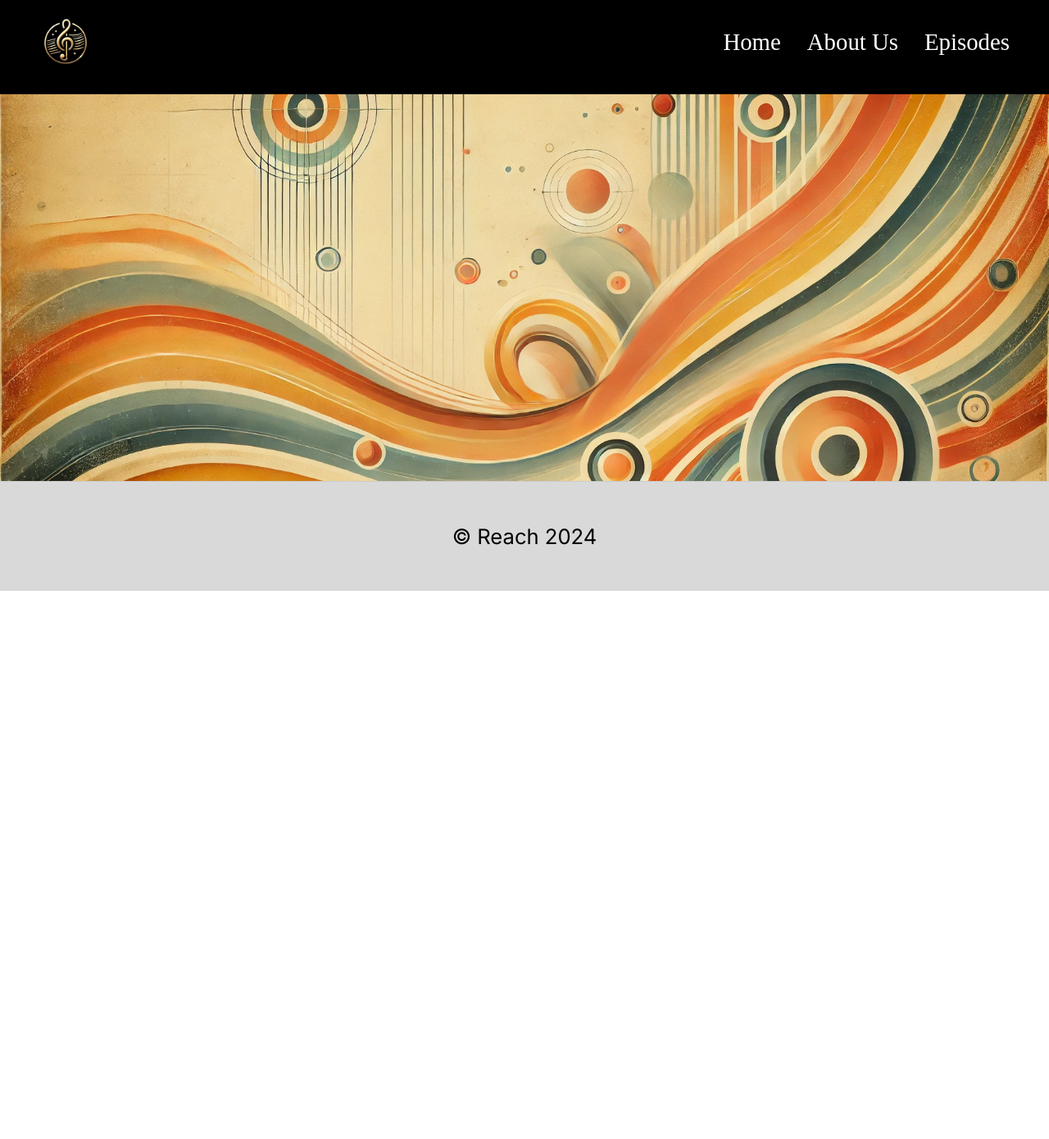
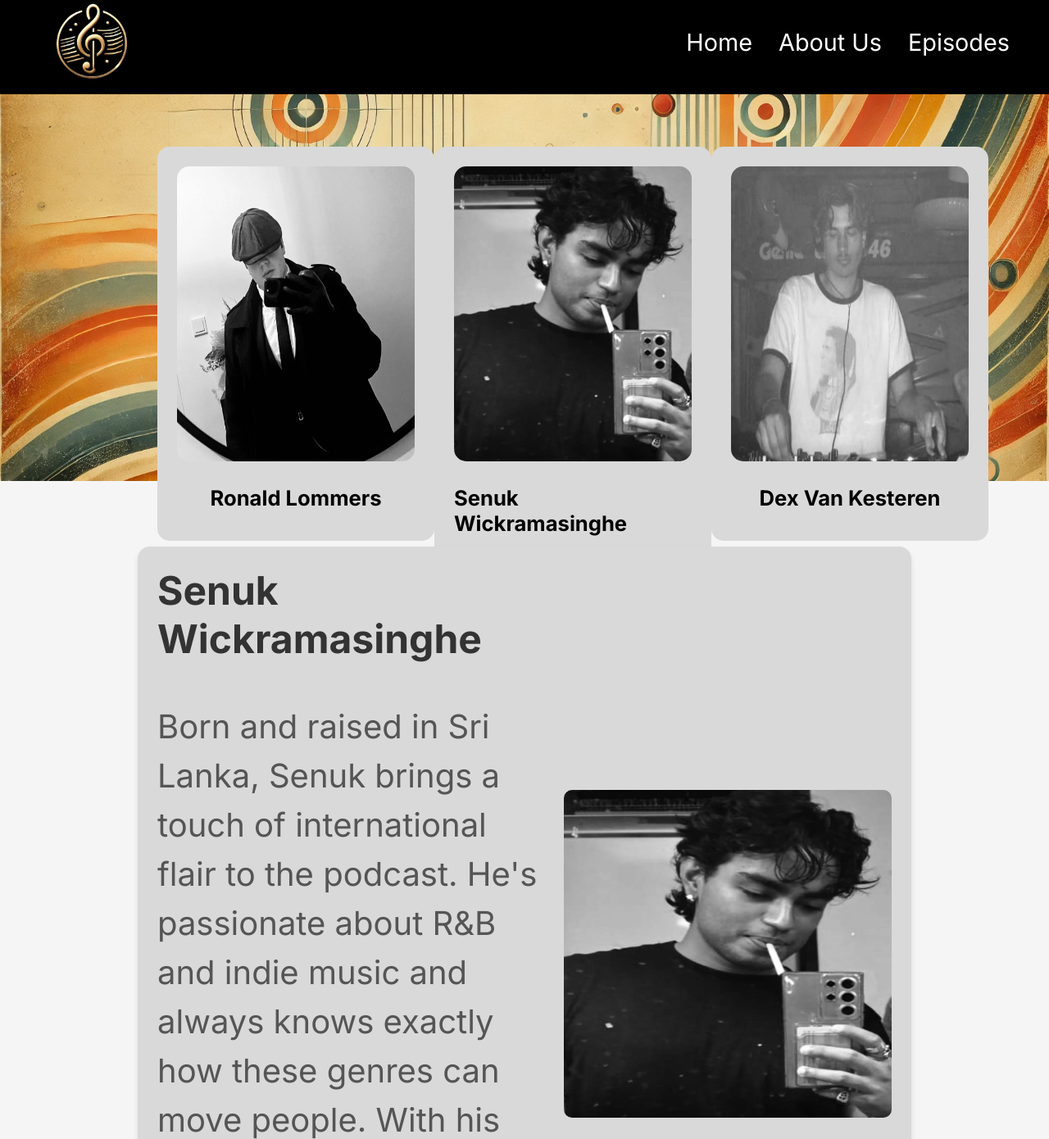
Before and after one commit to RLom07/RLommersEindopdracht, a plain HTML site: page overons.html in a window 1280 px wide. Shown: the part 13-1403 px from the top of the page at 82% size. Before the commit the page ends 800 px from the top, so only its background shows below. Drawn offline with Linux system fonts and the light colour scheme.

Commit message:
About us pagina afgerond

```diff
--- a/css/style.css
+++ b/css/style.css
@@ -15,10 +15,11 @@ header {
     align-items: center;
     height: 8em;
     padding: 0 2em;
+    font-family: "Inter", sans-serif;
 }
 
 header .logo {
-    max-height: 6em;
+    max-height: 10em;
     width: auto;
 }
 
@@ -293,12 +294,67 @@ footer {
     background-size: cover;
     background-repeat: no-repeat;
     height: 75vh;
+    font-family: "Inter", sans-serif;
+}
+
+.host-container2 {
+    display: flex;
+    flex-direction: row;
+    justify-content: space-around;
+    align-items: flex-start;
+    padding: 12em;
+}
+
+.vertical-cards {
     display: flex;
     flex-direction: column;
-    justify-content: center;
     align-items: center;
-    color: white;
-    text-align: center;
+    gap: 10em;
+    padding: 5em 0;
+    background-color: #F5F5F5;
+    font-family: "Inter", sans-serif;
+}
+
+.vertical-cards .vertical-card {
+    display: flex;
+    align-items: center;
+    background-color: #D9D9D9;
+    border-radius: 15px;
+    width: 70%;
+    padding: 1.5em;
+    box-shadow: 0 4px 6px rgba(0, 0, 0, 0.1);
+    gap: 2em;
+}
+
+.vertical-cards .vertical-card img {
+    width: 400px;
+    height: 400px;
+    border-radius: 10px;
+}
+
+.vertical-cards .vertical-card .text-content {
+    flex: 1;
+}
+
+.vertical-cards .vertical-card h2 {
+    margin: 0 0 1em;
+    font-size: 3em;
+    color: #333;
+}
+
+.vertical-cards .vertical-card p {
+    margin: 0;
+    font-size: 2.5em;
+    color: #555;
+    line-height: 1.5;
+}
+
+.vertical-cards .vertical-card:nth-child(odd) {
+    flex-direction: row-reverse;
+}
+
+.vertical-cards .vertical-card:nth-child(even) {
+    flex-direction: row;
 }
 
 @keyframes fadeUp {
--- a/overons.html
+++ b/overons.html
@@ -26,9 +26,49 @@
     </header>
     <main>
         <section class="hero-2">
-            <article class="content">
-
-            </article>
+            <div class="host-container2">
+                <section class="card">
+                    <img src="/Images/ronald.webp" alt="Foto van Ronald Lommers">
+                    <h2>Ronald Lommers</h2>
+                </section>
+                <section class="card">
+                    <img src="./Images/senuk.webp" alt="Foto van Senuk Wickramasinghe">
+                    <h2>Senuk Wickramasinghe</h2>
+                </section>
+                <section class="card">
+                    <img src="./Images/dex.webp" alt="Foto van Dex Van Kesteren">
+                    <h2>Dex Van Kesteren</h2>
+                </section>
+            </div>
+        </section>
+        <section class="vertical-cards">
+            <div class="vertical-card">
+                <img src="/Images/senuk.webp" alt="Foto van Senuk Wickramasinghe">
+                <div class="text-content">
+                    <h2>Senuk Wickramasinghe</h2>
+                    <p>Born and raised in Sri Lanka, Senuk brings a touch of international flair to the podcast. He's passionate about R&B and
+                    indie music and always knows exactly how these genres can move people. With his calm voice and sharp insights, he guides
+                    you through the story behind the music.</p>
+                </div>
+            </div>
+            <div class="vertical-card">
+                <img src="/Images/ronald.webp" alt="Foto van Ronald Lommers">
+                <div class="text-content">
+                    <h2>Ronald Lommers</h2>
+                    <p>Ronald is a true music enthusiast with a love for rock and country. Whether it’s the gritty riffs of classic rock or the
+                    stories hidden in a country song, Ronald captivates you with his passion. He brings structure and creativity to our
+                    podcast, ensuring that every story is told in just the right tone.</p>
+                </div>
+            </div>
+            <div class="vertical-card">
+                <img src="/Images/dex.webp" alt="Foto van Dex Van Kesteren">
+                <div class="text-content">
+                    <h2>Dex Van Kesteren</h2>
+                    <p>Dex is our resident DJ and techno enthusiast. In addition to his love for mixing, he knows everything about the
+                    structure of electronic tracks and the energy of a great beat. His fresh perspective ensures the podcast always grooves
+                    and surprises.</p>
+                </div>
+            </div>
         </section>
     </main>
     <footer>
```
